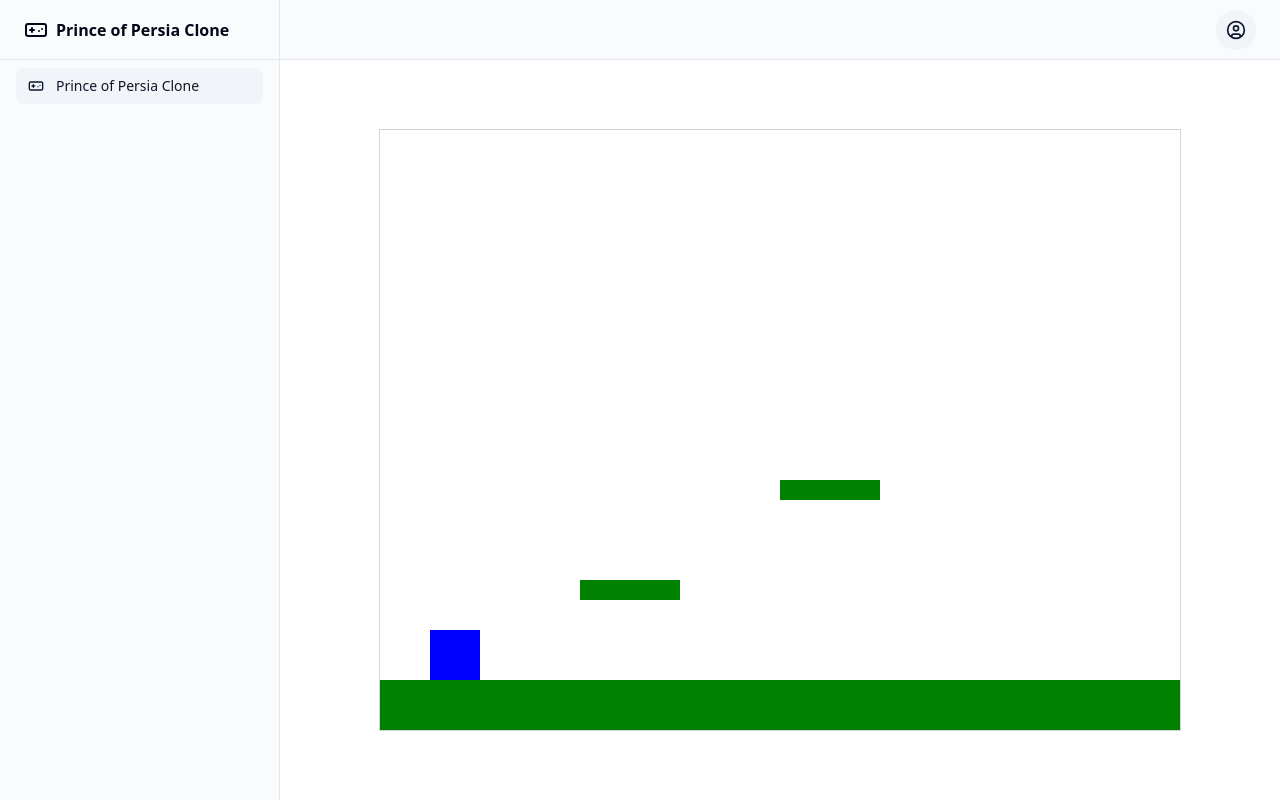
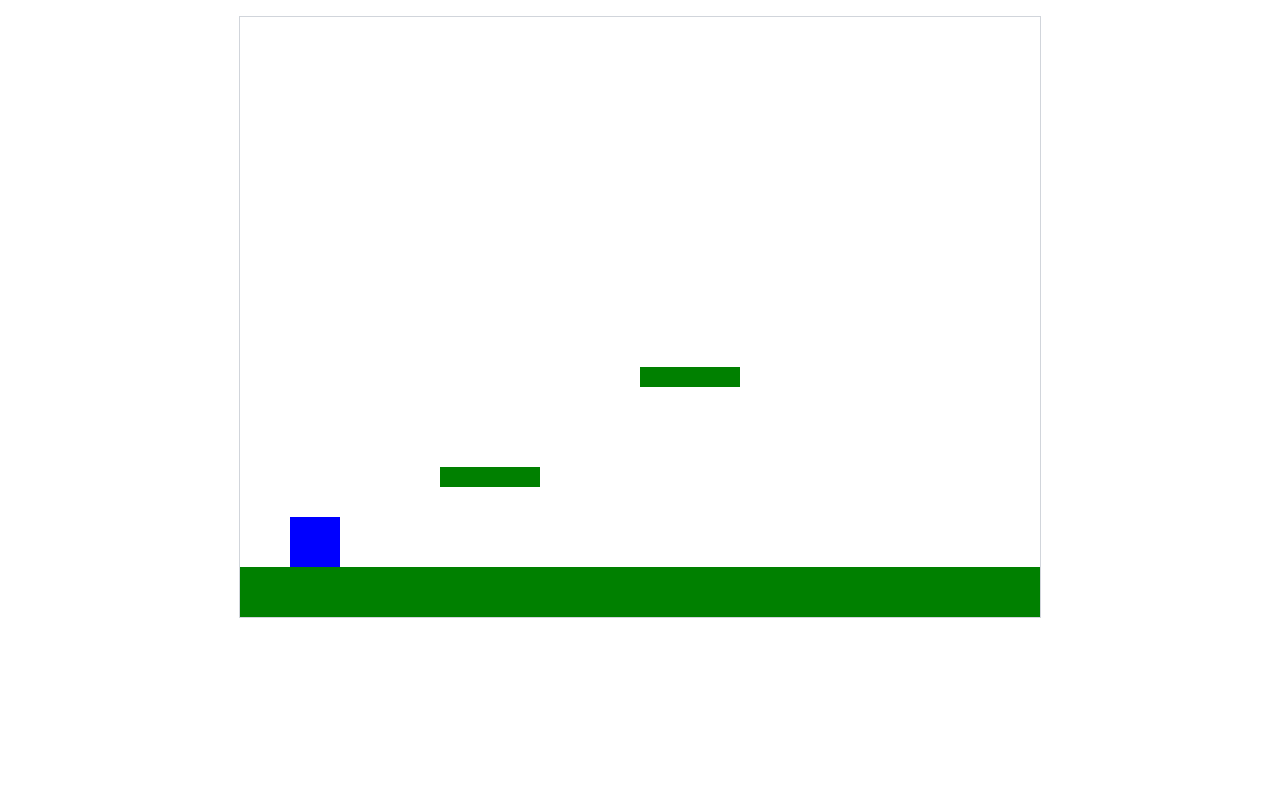
Before and after one commit to GPT-Engineer-App-Dev/persia-prince-clone, a React (Vite) app: page / in a window 1280 px wide. Built offline with nearby package versions, Linux system fonts and the light colour scheme.

Commit message:
Updated Prince of Persia clone to remove UI elements and extend the level with side-scrolling.

```diff
--- a/src/layouts/sidebar.jsx
+++ b/src/layouts/sidebar.jsx
@@ -1,117 +1,13 @@
-import { Button } from "@/components/ui/button";
-import {
-  DropdownMenu,
-  DropdownMenuContent,
-  DropdownMenuItem,
-  DropdownMenuLabel,
-  DropdownMenuSeparator,
-  DropdownMenuTrigger,
-} from "@/components/ui/dropdown-menu";
-import { Sheet, SheetContent, SheetTrigger } from "@/components/ui/sheet";
-import { cn } from "@/lib/utils";
-import { CircleUser, Menu, Gamepad } from "lucide-react"; // Updated icon import
-import { NavLink, Outlet } from "react-router-dom";
-import { navItems } from "../App";
+import { Outlet } from "react-router-dom";
 
 const Layout = () => {
   return (
-    <div className="grid min-h-screen w-full md:grid-cols-[220px_1fr] lg:grid-cols-[280px_1fr]">
-      <Sidebar />
-      <div className="flex flex-col">
-        <header className="flex h-14 items-center gap-4 border-b bg-muted/40 px-4 lg:h-[60px] lg:px-6">
-          <MobileSidebar />
-          <div className="w-full flex-1">{/* Add nav bar content here! */}</div>
-          <UserDropdown />
-        </header>
-        <main className="flex-grow p-4 overflow-auto">
-          <Outlet />
-        </main>
-      </div>
+    <div className="flex flex-col min-h-screen w-full">
+      <main className="flex-grow p-4 overflow-auto">
+        <Outlet />
+      </main>
     </div>
   );
 };
 
-const Sidebar = () => (
-  <div className="hidden border-r bg-muted/40 md:block">
-    <div className="flex h-full max-h-screen flex-col gap-2">
-      <div className="flex h-14 items-center border-b px-4 lg:h-[60px] lg:px-6">
-        <NavLink to="/" className="flex items-center gap-2 font-semibold">
-          <Gamepad className="h-6 w-6" /> {/* Updated icon */}
-          <span>Prince of Persia Clone</span> {/* Updated name */}
-        </NavLink>
-      </div>
-      <div className="flex-1">
-        <nav className="grid items-start px-2 text-sm font-medium lg:px-4 gap-2">
-          {navItems.map((item) => (
-            <SidebarNavLink key={item.to} to={item.to}>
-              {item.icon}
-              {item.title}
-            </SidebarNavLink>
-          ))}
-        </nav>
-      </div>
-    </div>
-  </div>
-);
-
-const MobileSidebar = () => (
-  <Sheet>
-    <SheetTrigger asChild>
-      <Button variant="outline" size="icon" className="shrink-0 md:hidden">
-        <Menu className="h-5 w-5" />
-        <span className="sr-only">Toggle navigation menu</span>
-      </Button>
-    </SheetTrigger>
-    <SheetContent side="left" className="flex flex-col">
-      <nav className="grid gap-2 text-lg font-medium">
-        <NavLink
-          to="/"
-          className="flex items-center gap-2 text-lg font-semibold mb-4"
-        >
-          <Gamepad className="h-6 w-6" /> {/* Updated icon */}
-          <span className="sr-only">Prince of Persia Clone</span> {/* Updated name */}
-        </NavLink>
-        {navItems.map((item) => (
-          <SidebarNavLink key={item.to} to={item.to}>
-            {item.title}
-          </SidebarNavLink>
-        ))}
-      </nav>
-    </SheetContent>
-  </Sheet>
-);
-
-const UserDropdown = () => (
-  <DropdownMenu>
-    <DropdownMenuTrigger asChild>
-      <Button variant="secondary" size="icon" className="rounded-full">
-        <CircleUser className="h-5 w-5" />
-        <span className="sr-only">Toggle user menu</span>
-      </Button>
-    </DropdownMenuTrigger>
-    <DropdownMenuContent align="end">
-      <DropdownMenuLabel>My Account</DropdownMenuLabel>
-      <DropdownMenuSeparator />
-      <DropdownMenuItem>Settings</DropdownMenuItem>
-      <DropdownMenuItem>Support</DropdownMenuItem>
-      <DropdownMenuSeparator />
-      <DropdownMenuItem>Logout</DropdownMenuItem>
-    </DropdownMenuContent>
-  </DropdownMenu>
-);
-
-const SidebarNavLink = ({ to, children }) => (
-  <NavLink
-    to={to}
-    className={({ isActive }) =>
-      cn(
-        "flex items-center gap-3 rounded-lg px-3 py-2 transition-all hover:text-primary text-muted-foreground",
-        isActive && "text-primary bg-muted",
-      )
-    }
-  >
-    {children}
-  </NavLink>
-);
-
 export default Layout;
--- a/src/pages/Index.jsx
+++ b/src/pages/Index.jsx
@@ -27,9 +27,11 @@ const Index = () => {
 
     // Platform properties
     const platforms = [
-      { x: 0, y: 550, width: 800, height: 50 },
+      { x: 0, y: 550, width: 1600, height: 50 }, // Extended platform
       { x: 200, y: 450, width: 100, height: 20 },
       { x: 400, y: 350, width: 100, height: 20 },
+      { x: 800, y: 450, width: 100, height: 20 }, // Additional platforms
+      { x: 1200, y: 350, width: 100, height: 20 },
     ];
 
     // Key press events
@@ -87,8 +89,6 @@ const Index = () => {
 
       // Boundary detection
       if (character.x < 0) character.x = 0;
-      if (character.x + character.width > canvas.width)
-        character.x = canvas.width - character.width;
       if (character.y + character.height > canvas.height) {
         character.y = canvas.height - character.height;
         character.dy = 0;
```
